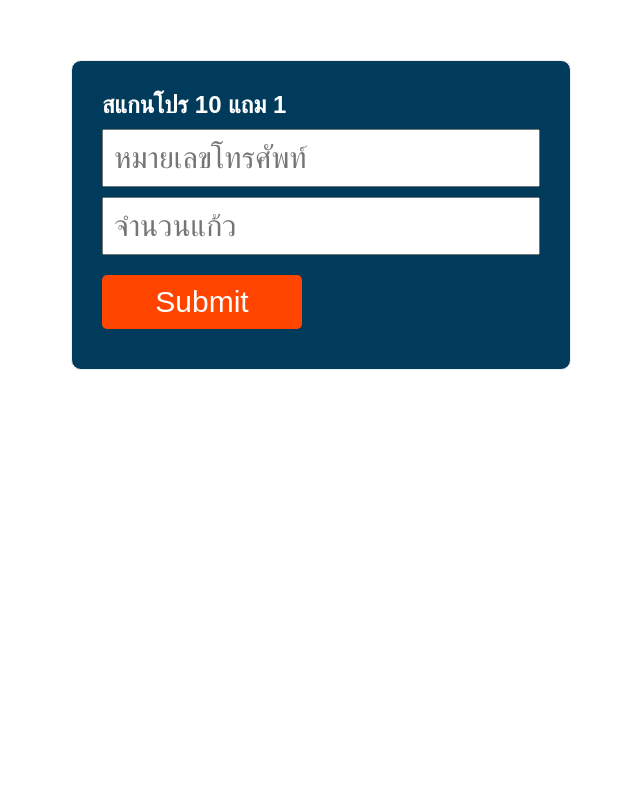
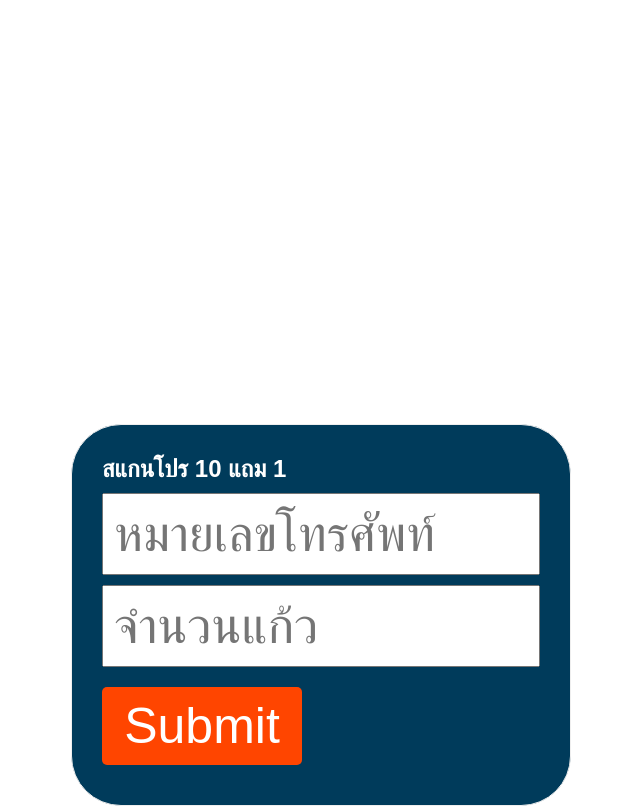
Before and after one commit to kanokkg/proqrcode, a plain HTML site: page index.html in a window 1280 px wide. Shown: the part 185-994 px from the top of the page, without its empty margins (319-959 px from the left). Before the commit the page ends 800 px from the top, so only its background shows below. Drawn offline with Linux system fonts and the light colour scheme.

Commit message:
Update css.css

```diff
--- a/css.css
+++ b/css.css
@@ -3,10 +3,10 @@
 	padding: 0;
 	margin: 0;
 	font-family: 'poppins', sans-serif;
-	font-size: 30px;
+	font-size: 50px;
 }
 body{
-	height: 100vh;
+	height: 200vh;
 	display: flex;
 	align-items: center;
 	justify-content: center;
@@ -15,7 +15,7 @@ body{
 	width: 500px;
 	padding: 30px;
 	border: 1px solid #eeeeee;
-	border-radius: 10px;
+	border-radius: 50px;
 	background-color: #003b5b;
 }
 h4{
```
